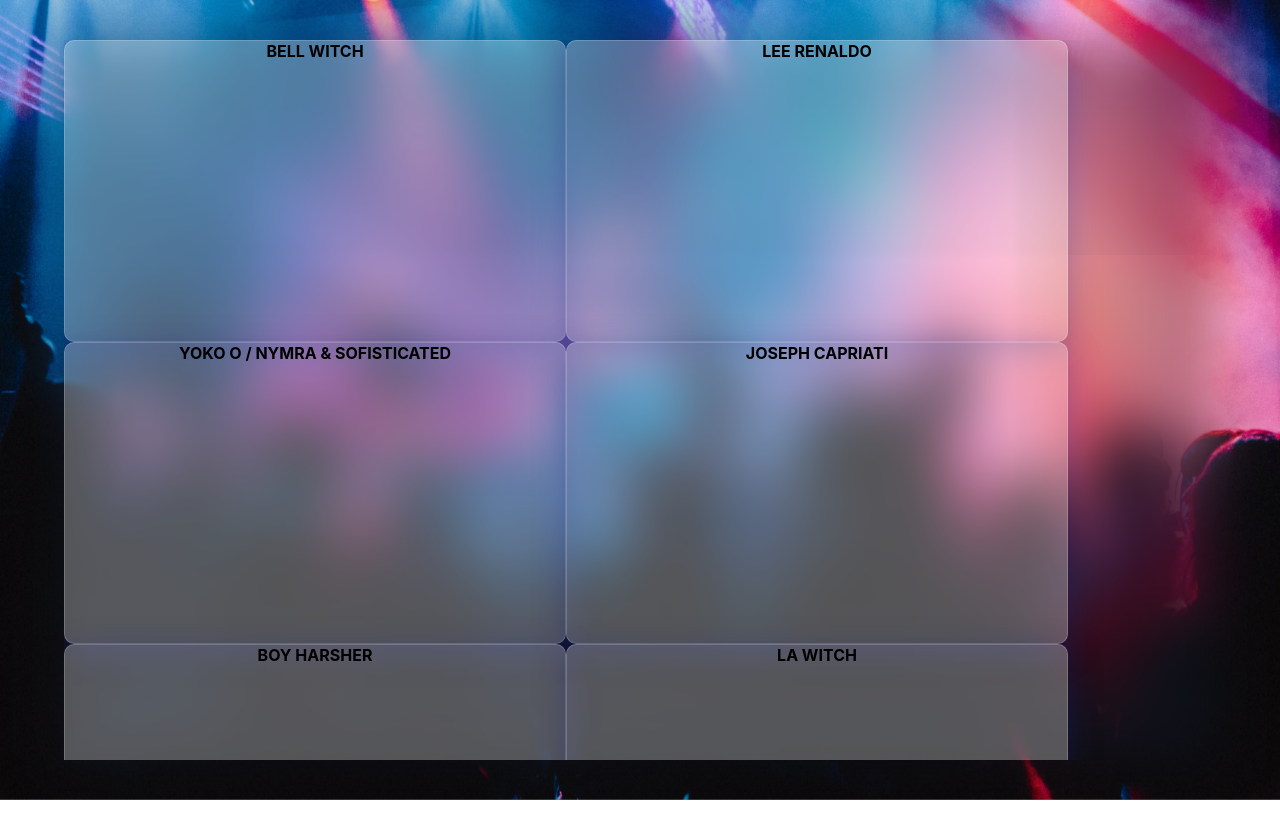
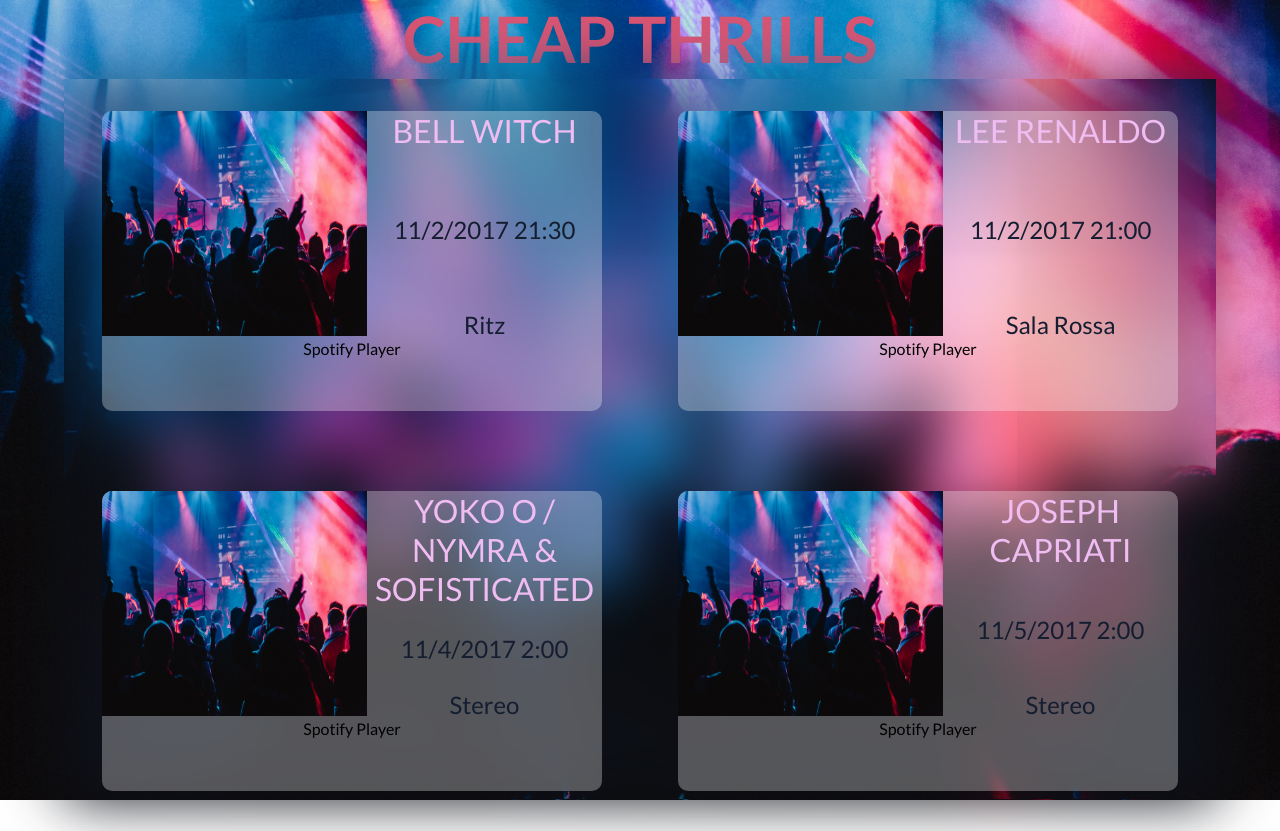
Before and after one commit to vramanalj/cheapthrills, a React (Create React App) app: page /concerts in a window 1280 px wide. Before the commit the page ends 800 px from the top, so only its background shows below. Built offline with nearby package versions, Linux system fonts and the light colour scheme.

Commit message:
made UI reponsive

```diff
--- a/src/App.scss
+++ b/src/App.scss
@@ -2,6 +2,7 @@
   text-align: center;
   background-image: url(./assets//backdrop1.jpg);
   display: flex;
+  flex-flow: column;
   background-size: cover;
   background-attachment: fixed;
   height: 100%;
--- a/src/components/frostedGlass/FrostedGlassBackdrop.scss
+++ b/src/components/frostedGlass/FrostedGlassBackdrop.scss
@@ -9,10 +9,8 @@
 .glassWindow::before {
     content: '';
     position: absolute;
-    top: 0;
     left: 0;
     right: 0;
-    bottom: 0;
     box-shadow: inset 0 0 2000px #141E30;
     filter: blur(30px);
     width: 90%;
--- a/src/components/frostedGlassCard/FrostedGlassCard.scss
+++ b/src/components/frostedGlassCard/FrostedGlassCard.scss
@@ -2,9 +2,14 @@
     width: 500px;
     height: 300px;
     background: rgba( 255, 255, 255, 0.30 );
-    box-shadow: 0 8px 32px 0 rgba( 31, 38, 135, 0.37 );
+    box-shadow: 0 2px px 0 rgba( 31, 38, 135, 0.37 );
     backdrop-filter: blur( 3.5px );
     -webkit-backdrop-filter: blur( 3.5px );
     border-radius: 10px;
-    border: 1px solid rgba( 255, 255, 255, 0.18 );
+    margin-bottom: 5rem;
+
+    @media only screen and (max-width: 420px){
+        width: 100%;
+        height: auto;
+    }
 }
--- a/src/index.scss
+++ b/src/index.scss
@@ -1,12 +1,18 @@
+@import url('https://fonts.googleapis.com/css2?family=Lato:wght@100;300;400;700;900&display=swap');
+
 html, body, .App, #root{
   height: 100vh;
 }
 
+::-webkit-scrollbar {
+  display: none;
+  }
 body {
   margin: 0;
-  font-family: -apple-system, BlinkMacSystemFont, 'Segoe UI', 'Roboto', 'Oxygen',
-    'Ubuntu', 'Cantarell', 'Fira Sans', 'Droid Sans', 'Helvetica Neue',
-    sans-serif;
+  font-family: 'Lato', sans-serif;
+  // font-family:  'Lato', -apple-system, BlinkMacSystemFont, 'Segoe UI', 'Roboto', 'Oxygen',
+  //   'Ubuntu', 'Cantarell', 'Fira Sans', 'Droid Sans', 'Helvetica Neue',
+  //   sans-serif;
   -webkit-font-smoothing: antialiased;
   -moz-osx-font-smoothing: grayscale;
 }
--- a/src/pages/concertsBrowser/ConcertsBrowser.js
+++ b/src/pages/concertsBrowser/ConcertsBrowser.js
@@ -2,6 +2,8 @@
 
 import FrostedGlassBackdrop from '../../components/frostedGlass/FrostedGlassBackdrop';
 import FrostedGlassCard from '../../components/frostedGlassCard/FrostedGlassCard';
+
+import sampl from '../../assets/backdrop1.jpg';
 
 import concertsData from '../../music-events.json';
 
@@ -9,17 +11,32 @@
 
 export default function ConcertsBrowser() {
   return(
+    <>
+    <h2 className="titleOtherPages">CHEAP THRILLS</h2>
     <FrostedGlassBackdrop>
       <div className="concertsList">
-        {concertsData.map(concert=>{
+        {concertsData.map((concert,i)=>{
         return (
-          <FrostedGlassCard>
-            <h3>{concert.ARTIST}</h3>
+          <FrostedGlassCard key={`event-card-`+i}>
+            <div className="eventCard">
+              <div className="cardInfoSection">
+                <div className="artistCover">
+                  <img src={sampl}></img>
+                </div>
+                <div className="concertInfo">
+                  <span className="artistName">{concert.ARTIST}</span>
+                  <span className="concertTime">{concert.DATE} {concert.TIME}</span>
+                  <span className="concertTime">{concert.VENUE}</span>
+                </div>
+              </div>
+              <div>Spotify Player</div>
+            </div>
           </FrostedGlassCard>
         )
         })
         }
       </div>
     </FrostedGlassBackdrop>
+    </>
   );
 }
--- a/src/pages/concertsBrowser/ConcertsBrowser.scss
+++ b/src/pages/concertsBrowser/ConcertsBrowser.scss
@@ -1,7 +1,58 @@
-.concertsList{
+.concertsList {
     display: flex;
     flex-flow: row;
     flex-wrap: wrap;
     overflow-y: scroll;
     height: 100%;
+    justify-content: space-around;
+    margin-top: 2rem;
 }
+
+.titleOtherPages {
+    font-size: 4rem;
+    color: #DA5473;
+    font-weight: 600;
+}
+
+.artistName {
+    font-size: 2rem;
+    color: #EFBDF2;
+}
+
+.artistCover {
+    img {
+        border-radius: 10px 0 0 0px;
+        width: 265px;
+        height: 225px;
+
+        @media only screen and (max-width: 420px){
+            width: 100%;
+            height: auto;
+            border-radius: 10px 10px 0px 0;
+        }
+    }
+}
+
+.eventCard {
+    // margin: 1rem 0;
+}
+
+.concertInfo {
+    display: flex;
+    flex-flow: column;
+    justify-content: space-between;
+    width: 100%;
+}
+
+.cardInfoSection {
+    display: flex;
+    @media only screen and (max-width: 420px){
+        flex-wrap: wrap;
+    }
+}
+
+.concertTime {
+    color: #141E30;
+    font-size: 1.5rem;
+    font-weight: 500;
+}
--- a/src/pages/landing/Landing.scss
+++ b/src/pages/landing/Landing.scss
@@ -3,20 +3,31 @@
     height: 100%;
     display: flex;
     flex-flow: column;
-    justify-content: space-between;
+    justify-content: space-around;
 }
 
 .landingTitle{
     font-size: 10rem;
     color: #DA5473;
+    font-weight: 600;
+
+    @media only screen and (max-width: 768px){
+        font-size: 5rem;
+    }
 }
 
 .landingMessage{
     font-size: 3rem;
     color: #FFE7E7;
+    @media only screen and (max-width: 768px){
+        font-size: 2rem;
+    }
 }
 
 .landingAction{
     font-size: 4rem;
     color: #EFBDF2;
+    @media only screen and (max-width: 768px){
+        font-size: 3rem;
+    }
 }
```
